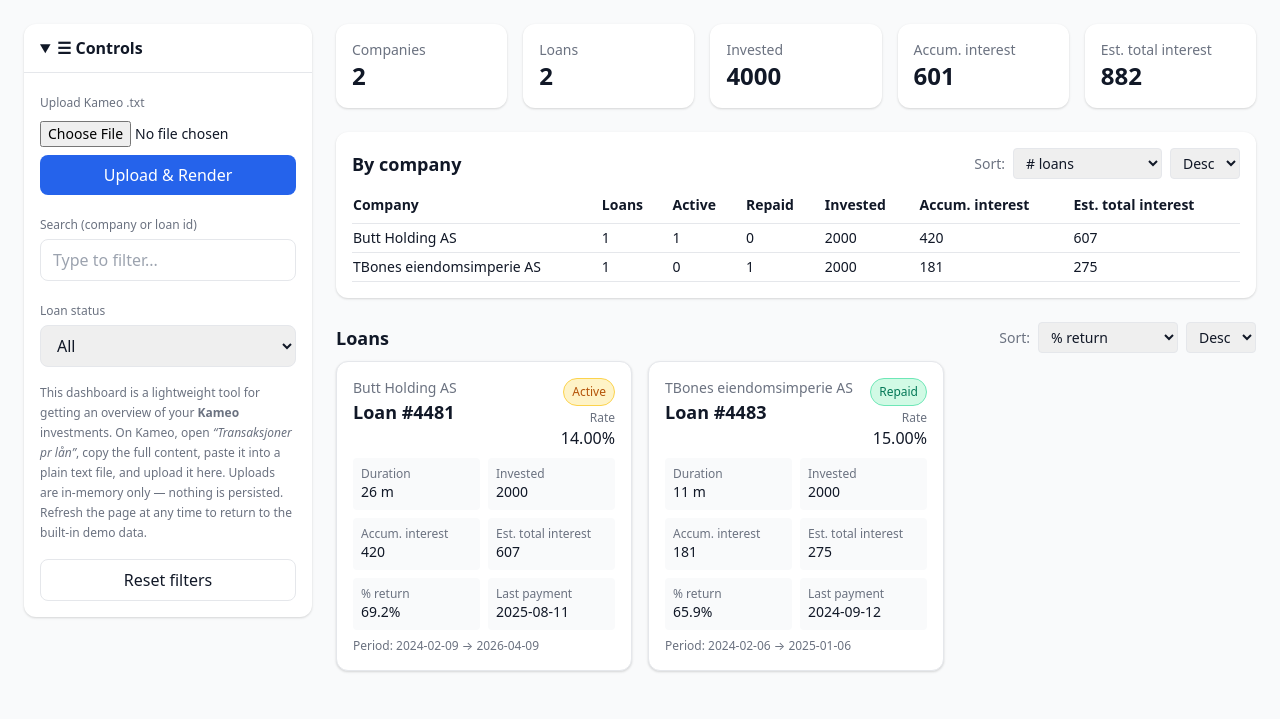
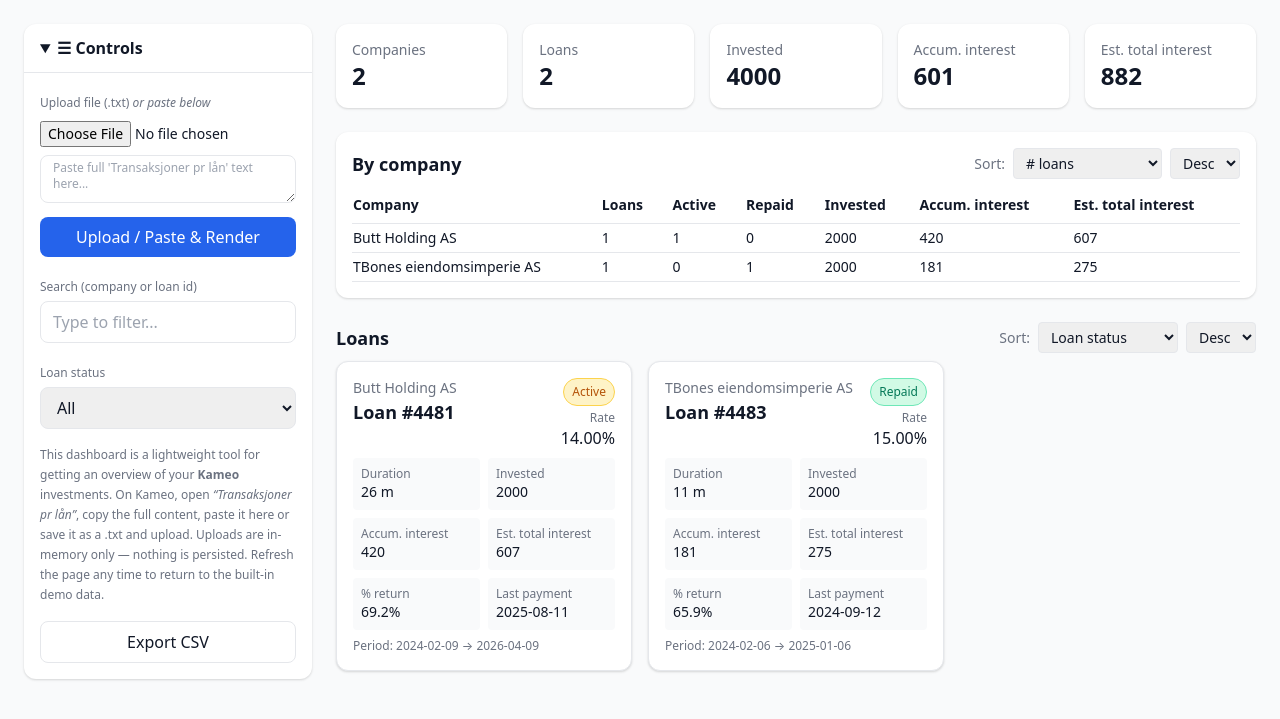
Before and after one commit to TBoneMendez/web, a FastAPI app: page / in a window 1280 px wide. Shown: the top 719 px of the page. Run offline with FastAPI, Linux system fonts and the light colour scheme; some libraries are stand-ins or nearby versions.

Commit message:
add paste functionality

```diff
--- a/kameo-dashboard/app/main.py
+++ b/kameo-dashboard/app/main.py
@@ -2,7 +2,7 @@
 from __future__ import annotations
 from pathlib import Path
 
-from fastapi import FastAPI, File, UploadFile, Request
+from fastapi import FastAPI, File, UploadFile, Request, Form
 from fastapi.responses import HTMLResponse, StreamingResponse
 from fastapi.staticfiles import StaticFiles
 from fastapi.templating import Jinja2Templates
@@ -37,7 +37,6 @@
 
 def _fmt_for_template(df: pd.DataFrame) -> pd.DataFrame:
     out = df.copy()
-    # vis datoer som YYYY-MM-DD (ingen klokkeslett)
     for c in ["Date", "start_date", "end_date", "last_payment_date"]:
         if c in out.columns:
             out[c] = pd.to_datetime(out[c]).dt.date.astype(str)
@@ -78,9 +77,21 @@
     return _render_full(request, ctx)
 
 
+# Prioriterer paste > file. Begge er valgfrie; hvis begge mangler returneres demo (enkelt).
 @app.post("/upload", response_class=HTMLResponse)
-async def upload(request: Request, file: UploadFile = File(...)):
-    raw = (await file.read()).decode("utf-8", errors="ignore")
+async def upload(
+    request: Request,
+    file: UploadFile | None = File(None),
+    paste: str | None = Form(None),
+):
+    raw = ""
+    if paste and paste.strip():
+        raw = paste
+    elif file is not None:
+        raw = (await file.read()).decode("utf-8", errors="ignore")
+    else:
+        raw = DEMO_PATH.read_text(encoding="utf-8")
+
     ctx = _make_context_from_text(raw)
     return _render_dashboard_partial(request, ctx)
 
--- a/kameo-dashboard/app/templates/_dashboard.html
+++ b/kameo-dashboard/app/templates/_dashboard.html
@@ -1,25 +1,10 @@
 <!-- KPI SECTION (updates with filters) -->
 <div class="grid grid-cols-2 md:grid-cols-5 gap-4 mb-6">
-  <div class="p-4 bg-white rounded-xl shadow">
-    <div class="text-sm text-gray-500">Companies</div>
-    <div id="kpiCompanies" class="text-2xl font-semibold">{{ kpis.companies }}</div>
-  </div>
-  <div class="p-4 bg-white rounded-xl shadow">
-    <div class="text-sm text-gray-500">Loans</div>
-    <div id="kpiLoans" class="text-2xl font-semibold">{{ kpis.loans }}</div>
-  </div>
-  <div class="p-4 bg-white rounded-xl shadow">
-    <div class="text-sm text-gray-500">Invested</div>
-    <div id="kpiInvested" class="text-2xl font-semibold">{{ '%.0f' % kpis.invested }}</div>
-  </div>
-  <div class="p-4 bg-white rounded-xl shadow">
-    <div class="text-sm text-gray-500">Accum. interest</div>
-    <div id="kpiAccInt" class="text-2xl font-semibold">{{ '%.0f' % kpis.accumulated_interest }}</div>
-  </div>
-  <div class="p-4 bg-white rounded-xl shadow">
-    <div class="text-sm text-gray-500">Est. total interest</div>
-    <div id="kpiEstInt" class="text-2xl font-semibold">{{ '%.0f' % kpis.est_total_interest }}</div>
-  </div>
+  <div class="p-4 bg-white rounded-xl shadow"><div class="text-sm text-gray-500">Companies</div><div id="kpiCompanies" class="text-2xl font-semibold">{{ kpis.companies }}</div></div>
+  <div class="p-4 bg-white rounded-xl shadow"><div class="text-sm text-gray-500">Loans</div><div id="kpiLoans" class="text-2xl font-semibold">{{ kpis.loans }}</div></div>
+  <div class="p-4 bg-white rounded-xl shadow"><div class="text-sm text-gray-500">Invested</div><div id="kpiInvested" class="text-2xl font-semibold">{{ '%.0f' % kpis.invested }}</div></div>
+  <div class="p-4 bg-white rounded-xl shadow"><div class="text-sm text-gray-500">Accum. interest</div><div id="kpiAccInt" class="text-2xl font-semibold">{{ '%.0f' % kpis.accumulated_interest }}</div></div>
+  <div class="p-4 bg-white rounded-xl shadow"><div class="text-sm text-gray-500">Est. total interest</div><div id="kpiEstInt" class="text-2xl font-semibold">{{ '%.0f' % kpis.est_total_interest }}</div></div>
 </div>
 
 <!-- COMPANY SUMMARY (sortable) -->
@@ -76,6 +61,7 @@
   <div class="flex items-center gap-2 text-sm">
     <span class="text-gray-500">Sort:</span>
     <select id="loanSortKey" class="border rounded px-2 py-1">
+      <option value="status">Loan status</option>
       <option value="returnpct">% return</option>
       <option value="invested">Invested</option>
       <option value="acc">Accum. interest</option>
@@ -102,7 +88,9 @@
        data-acc="{{ '%.2f' % r.accumulated_interest }}"
        data-est="{{ '%.2f' % r.estimated_total_interest }}"
        data-returnpct="{{ '%.2f' % r.interest_return_pct }}"
-       data-lastpay="{{ r.last_payment_date }}">
+       data-lastpay="{{ r.last_payment_date }}"
+       data-start="{{ r.start_date }}"
+       data-end="{{ r.end_date }}">
     <div class="flex items-start justify-between mb-2">
       <div>
         <div class="text-sm text-gray-500">{{ r.Company }}</div>
@@ -111,6 +99,8 @@
       <div class="text-right">
         {% if r.status == "repaid" %}
           <span class="status-badge bg-green-100 text-green-700 border-green-300">Repaid</span>
+        {% elif r.status == "assigned" %}
+          <span class="status-badge bg-blue-100 text-blue-700 border-blue-300">Assigned</span>
         {% else %}
           <span class="status-badge bg-yellow-100 text-yellow-700 border-yellow-300">Active</span>
         {% endif %}
@@ -124,7 +114,14 @@
       <div class="bg-gray-50 rounded p-2"><div class="text-xs text-gray-500">Accum. interest</div><div class="font-medium">{{ '%.0f' % r.accumulated_interest }}</div></div>
       <div class="bg-gray-50 rounded p-2"><div class="text-xs text-gray-500">Est. total interest</div><div class="font-medium">{{ '%.0f' % r.estimated_total_interest }}</div></div>
       <div class="bg-gray-50 rounded p-2"><div class="text-xs text-gray-500">% return</div><div class="font-medium">{{ '%.1f' % r.interest_return_pct }}%</div></div>
-      <div class="bg-gray-50 rounded p-2"><div class="text-xs text-gray-500">Last payment</div><div class="font-medium">{{ r.last_payment_date }}</div></div>
+      <div class="bg-gray-50 rounded p-2">
+        <div class="text-xs text-gray-500">Last payment</div>
+        <div class="font-medium">
+          {% if r.status != "assigned" and r.last_payment_date and r.last_payment_date != 'NaT' %}
+            {{ r.last_payment_date }}
+          {% endif %}
+        </div>
+      </div>
     </div>
     <div class="text-xs text-gray-500 mt-2">Period: {{ r.start_date }} → {{ r.end_date }}</div>
   </div>
@@ -139,6 +136,38 @@
   function visibleCards(){ return Array.from(document.querySelectorAll('.loan-card')).filter(c=>c.style.display!=='none') }
   function daysSince(dateStr){ const t=Date.parse(dateStr); if(isNaN(t)) return Infinity; return (Date.now()-t)/(1000*60*60*24) }
 
+  // set delayed badge + flag (only for active)
+  function markDelayed(){
+    document.querySelectorAll('.loan-card').forEach(card=>{
+      const st=(card.dataset.status||'').toLowerCase();
+      const badge=card.querySelector('.status-badge');
+      if(!badge) return;
+
+      card.dataset.delayed = "false"; // default
+
+      if(st==='repaid'){
+        badge.textContent='Repaid';
+        badge.className='status-badge bg-green-100 text-green-700 border-green-300';
+        return;
+      }
+      if(st==='assigned'){
+        badge.textContent='Assigned';
+        badge.className='status-badge bg-blue-100 text-blue-700 border-blue-300';
+        return;
+      }
+      // active
+      const d=daysSince(card.dataset.lastpay||'');
+      if(d>31){
+        card.dataset.delayed="true";
+        badge.textContent='Active (Delayed)';
+        badge.className='status-badge bg-red-100 text-red-700 border-red-300';
+      }else{
+        badge.textContent='Active';
+        badge.className='status-badge bg-yellow-100 text-yellow-700 border-yellow-300';
+      }
+    });
+  }
+
   // ---------- global filters ----------
   function applyGlobalFilters(){
     const txt=(q('filterText')?.value||'').toLowerCase();
@@ -148,16 +177,21 @@
       const c=(card.dataset.company||'').toLowerCase();
       const id=(card.dataset.loan||'').toLowerCase();
       const st=(card.dataset.status||'').toLowerCase();
+      const delayed=(card.dataset.delayed||'false')==='true';
 
       const matchTxt=!txt || c.includes(txt) || id.includes(txt);
-      const matchStatus=!status || st===status;
+      let matchStatus=true;
+      if(status==='active')   matchStatus = (st==='active');                  // inkluderer delayed
+      if(status==='delayed')  matchStatus = (st==='active' && delayed);      // kun forsinkede
+      if(status==='assigned') matchStatus = (st==='assigned');
+      if(status==='repaid')   matchStatus = (st==='repaid');
 
       card.style.display = (matchTxt && matchStatus) ? '' : 'none';
     });
 
     recomputeKPIs();
     recomputeCompanies();
-    markDelayed();   // oppdater badges etter filtrering
+    sortLoans();
   }
 
   // ---------- KPIs ----------
@@ -202,36 +236,26 @@
       </tr>`).join('');
   }
 
-  // ---------- delayed badge ----------
-  function markDelayed(){
-    document.querySelectorAll('.loan-card').forEach(card=>{
-      const st=(card.dataset.status||'').toLowerCase();
-      const badge=card.querySelector('.status-badge');
-      if(!badge) return;
-
-      if(st==='repaid'){
-        badge.textContent='Repaid';
-        badge.className='status-badge bg-green-100 text-green-700 border-green-300';
-        return;
-      }
-      const d=daysSince(card.dataset.lastpay||'');
-      if(d>31){
-        badge.textContent='Active (Delayed)';
-        badge.className='status-badge bg-red-100 text-red-700 border-red-300';
-      }else{
-        badge.textContent='Active';
-        badge.className='status-badge bg-yellow-100 text-yellow-700 border-yellow-300';
-      }
-    });
+  // ---------- loan sort ----------
+  // status rank for sorting (desc: Delayed > Active > Assigned > Repaid)
+  function statusRank(card){
+    const st=(card.dataset.status||'').toLowerCase();
+    const delayed=(card.dataset.delayed||'false')==='true';
+    if(st==='repaid') return 0;
+    if(st==='assigned') return 1;
+    if(st==='active' && !delayed) return 2;
+    if(st==='active' && delayed) return 3;
+    return -1;
   }
 
-  // ---------- loan sort ----------
   function sortLoans(){
-    const key=q('loanSortKey')?.value||'returnpct';
+    const key=q('loanSortKey')?.value||'status';
     const dir=q('loanSortDir')?.value||'desc';
     const grid=q('loanGrid');
     const cards=Array.from(grid.children).filter(c=>c.style.display!=='none');
+
     const toVal=c=>{
+      if(key==='status')    return statusRank(c);
       if(key==='lastpay')   return parseDate(c.dataset.lastpay);
       if(key==='returnpct') return num(c.dataset.returnpct);
       if(key==='acc')       return num(c.dataset.acc);
@@ -240,16 +264,52 @@
       if(key==='duration')  return num(c.dataset.duration);
       return 0;
     };
+
     cards.sort((a,b)=> dir==='asc' ? (toVal(a)-toVal(b)) : (toVal(b)-toVal(a)) );
     cards.forEach(c=>grid.appendChild(c));
+  }
+
+  // ---------- export visible loans as CSV ----------
+  function exportVisibleLoansCSV(){
+    const rows = visibleCards().map(c => ({
+      Company: c.dataset.company || '',
+      Loan: c.dataset.loan || '',
+      Status: (c.dataset.status || '').toLowerCase() + ((c.dataset.status||'').toLowerCase()==='active' && (c.dataset.delayed==='true') ? ' (delayed)' : ''),
+      RatePct: c.dataset.interest || '',
+      DurationM: c.dataset.duration || '',
+      Invested: c.dataset.invested || '',
+      AccumInterest: c.dataset.acc || '',
+      EstTotalInterest: c.dataset.est || '',
+      ReturnPct: c.dataset.returnpct || '',
+      LastPayment: c.dataset.lastpay || '',
+      Start: c.dataset.start || '',
+      End: c.dataset.end || '',
+    }));
+
+    const header = ["Company","Loan","Status","Rate(%)","Duration(m)","Invested","Accum. interest","Est. total interest","% return","Last payment","Start","End"];
+    const csvLines = [header.join(",")].concat(
+      rows.map(r => [
+        r.Company, r.Loan, r.Status, r.RatePct, r.DurationM, r.Invested,
+        r.AccumInterest, r.EstTotalInterest, r.ReturnPct, r.LastPayment, r.Start, r.End
+      ].map(v => `"${String(v).replace(/"/g,'""')}"`).join(","))
+    );
+    const blob = new Blob([csvLines.join("\n")], {type: "text/csv;charset=utf-8;"});
+    const url = URL.createObjectURL(blob);
+    const a = document.createElement("a");
+    a.href = url;
+    a.download = "kameo_loans_export.csv";
+    document.body.appendChild(a);
+    a.click();
+    document.body.removeChild(a);
+    URL.revokeObjectURL(url);
   }
 
   // ---------- wiring ----------
   function wire(){
     ['filterText','statusSelect'].forEach(id=>{
       const el=q(id); if(!el) return;
-      el.addEventListener('input', ()=>{ applyGlobalFilters(); sortLoans(); });
-      el.addEventListener('change', ()=>{ applyGlobalFilters(); sortLoans(); });
+      el.addEventListener('input', ()=>{ markDelayed(); applyGlobalFilters(); });
+      el.addEventListener('change', ()=>{ markDelayed(); applyGlobalFilters(); });
     });
     ['companySortKey','companySortDir'].forEach(id=>{
       const el=q(id); if(!el) return;
@@ -260,14 +320,27 @@
       el.addEventListener('change', ()=>{ sortLoans(); });
     });
 
+    // Export button (in navbar)
+    const exp = document.getElementById('exportCsv');
+    if (exp) exp.addEventListener('click', exportVisibleLoansCSV);
+
     // initial
+    markDelayed();
     applyGlobalFilters();
     sortLoans();
-    markDelayed();
   }
 
+  // Clear paste textarea after successful render swap
+  document.addEventListener('htmx:afterSwap', (evt) => {
+    if (evt.detail && evt.detail.target && evt.detail.target.id === 'dashboard') {
+      const p = document.getElementById('pasteInput');
+      if (p) p.value = '';
+      // re-wire listeners for new content
+      wire();
+    }
+  });
+
   document.addEventListener('DOMContentLoaded', wire);
-  document.addEventListener('htmx:afterSwap', wire);
 </script>
 
 <style>
--- a/kameo-dashboard/app/templates/index.html
+++ b/kameo-dashboard/app/templates/index.html
@@ -6,11 +6,17 @@
       <details open class="bg-white rounded-xl shadow">
         <summary class="cursor-pointer px-4 py-3 font-semibold border-b">☰ Controls</summary>
         <div class="p-4 space-y-4">
-          <!-- Upload -->
+          <!-- Upload / Paste -->
           <form hx-post="/upload" hx-target="#dashboard" hx-swap="innerHTML" hx-encoding="multipart/form-data" class="space-y-2">
-            <label class="text-xs text-gray-500">Upload Kameo .txt</label>
-            <input type="file" name="file" accept=".txt" class="block w-full text-sm" required />
-            <button class="w-full px-3 py-2 bg-blue-600 text-white rounded-lg">Upload & Render</button>
+            <label class="text-xs text-gray-500">Upload file (.txt) <span class="italic">or paste below</span></label>
+            <input type="file" name="file" accept=".txt" class="block w-full text-sm" />
+
+            <!-- PASTE FIELD -->
+            <textarea id="pasteInput" name="paste"
+                      class="mt-2 w-full border rounded-lg px-3 py-1 h-12 text-xs"
+                      placeholder="Paste full 'Transaksjoner pr lån' text here..."></textarea>
+
+            <button class="w-full px-3 py-2 bg-blue-600 text-white rounded-lg">Upload / Paste & Render</button>
           </form>
 
           <!-- GLOBAL FILTERS -->
@@ -24,18 +30,20 @@
             <select id="statusSelect" class="mt-1 w-full border rounded-lg px-3 py-2">
               <option value="">All</option>
               <option value="active">Active</option>
+              <option value="delayed">Active (Delayed)</option>
+              <option value="assigned">Assigned</option>
               <option value="repaid">Repaid</option>
             </select>
           </div>
 
           <p class="text-xs text-gray-500 leading-5">
             This dashboard is a lightweight tool for getting an overview of your <strong>Kameo</strong> investments.
-            On Kameo, open <em>“Transaksjoner pr lån”</em>, copy the full content, paste it into a plain text file,
-            and upload it here. Uploads are in-memory only — nothing is persisted. Refresh the page at any time to
-            return to the built-in demo data.
+            On Kameo, open <em>“Transaksjoner pr lån”</em>, copy the full content, paste it here or save it as a .txt and upload.
+            Uploads are in-memory only — nothing is persisted. Refresh the page any time to return to the built-in demo data.
           </p>
 
-          <button id="resetFilters" type="button" class="w-full px-3 py-2 border rounded-lg">Reset filters</button>
+          <!-- Export currently rendered (filtered) loans as CSV -->
+          <button id="exportCsv" type="button" class="w-full px-3 py-2 border rounded-lg">Export CSV</button>
         </div>
       </details>
     </aside>
```
Also changed, not shown: kameo-dashboard/app/parser.py (+21 -8 lines).
